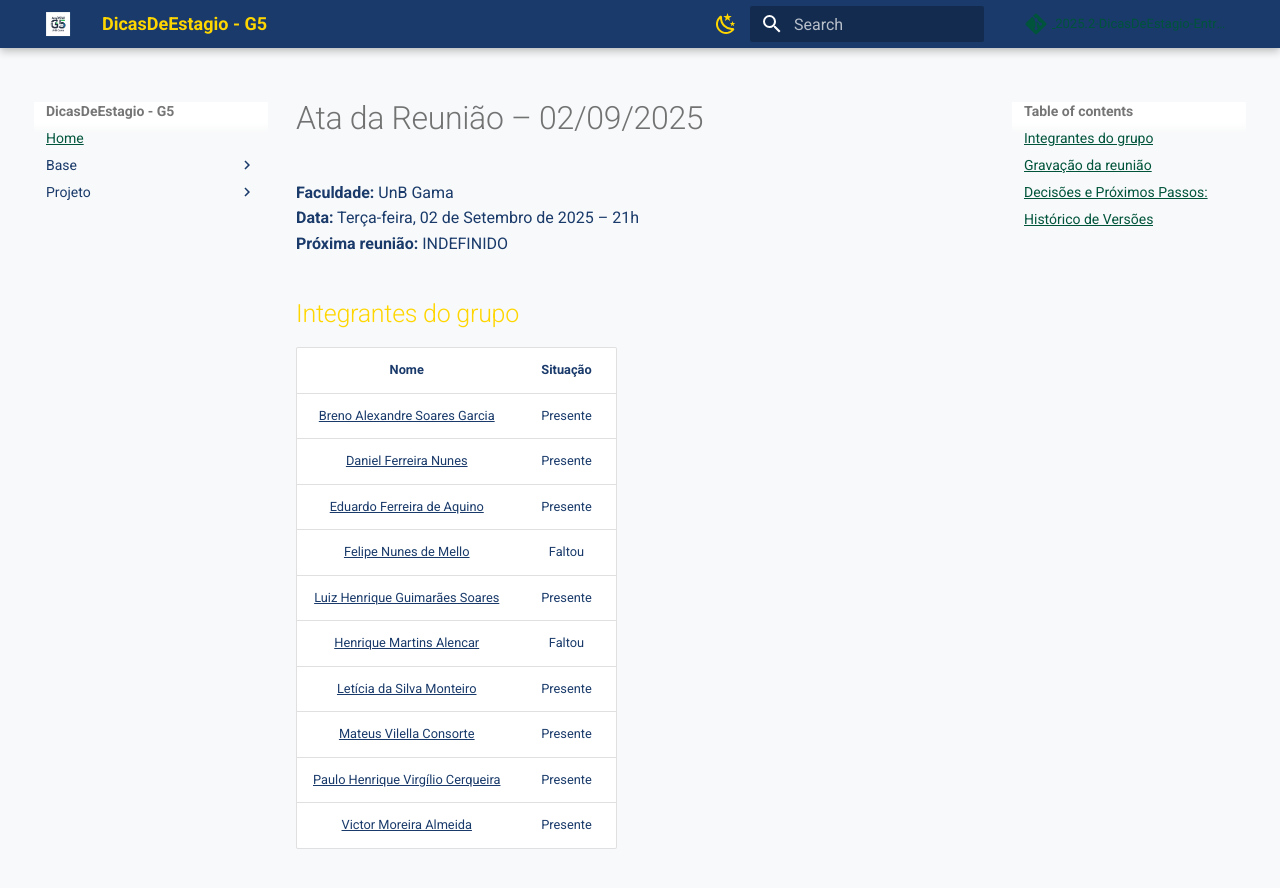
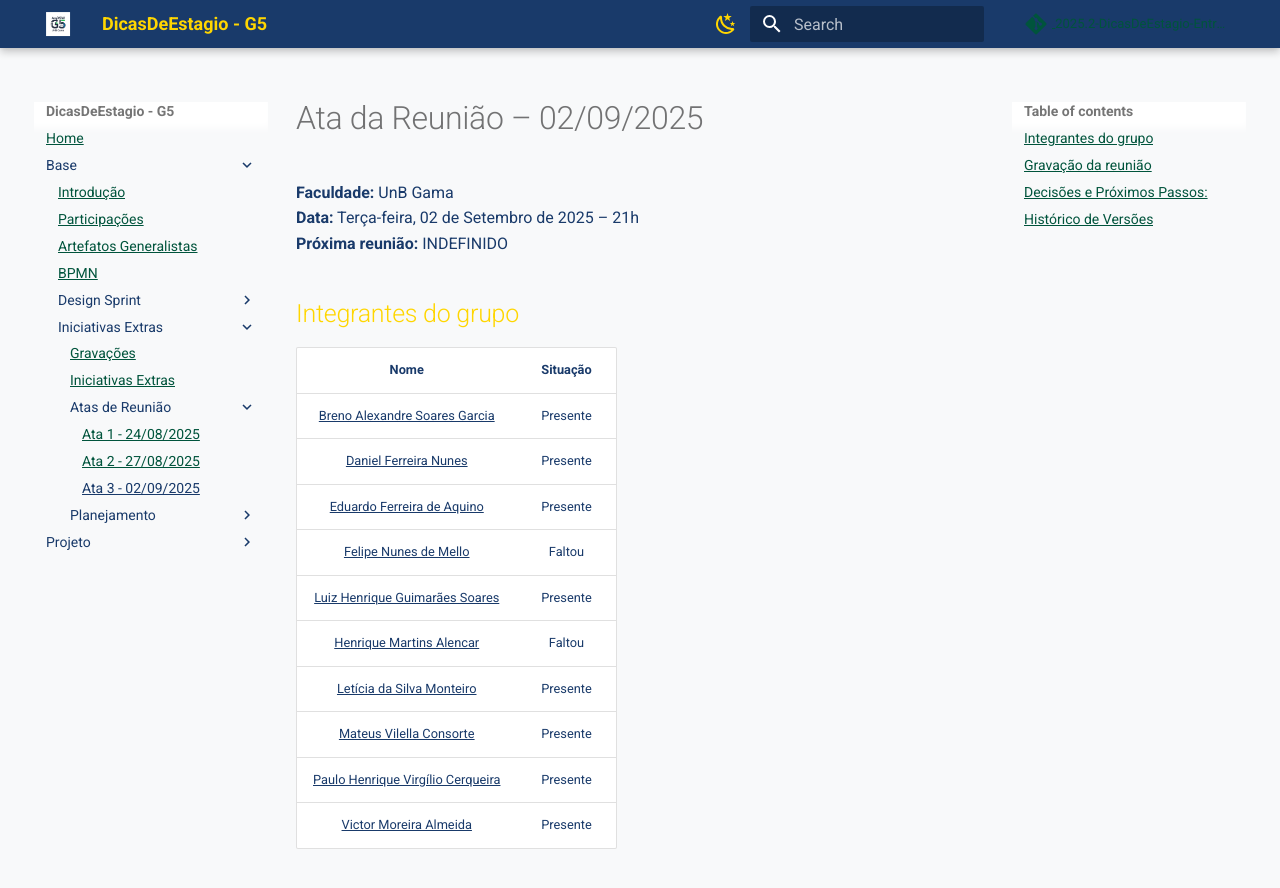
Before and after one commit to UnBArqDsw2025-2-Turma02/2025.2-T02_G5_DicasDeEstagio_Entrega03, an MkDocs documentation site: the page built from docs/Base/Iniciativas-extras/Planejamento/ata3.md, in a window 1280 px wide and 900 px high. Shown: the top 888 px of the window. Built offline with MkDocs 1.6.1 and Material for MkDocs 9.7.7, drawn with Linux system fonts in a browser that asks for light colours; comment, search, counter and statistics services are not loaded.

Commit message:
docs: atas

```diff
--- a/docs/Base/Iniciativas-extras/Planejamento/ata3.md
+++ b/docs/Base/Iniciativas-extras/Planejamento/ata3.md
@@ -21,7 +21,7 @@
 
 ## Gravação da reunião
 
-<iframe width="560" height="315" src="https://www.youtube.com/embed/lia0PyBMV7I?si=uAlVJ78vjWfofQWy" title="YouTube video player" frameborder="0" allow="accelerometer; autoplay; clipboard-write; encrypted-media; gyroscope; picture-in-picture; web-share" referrerpolicy="strict-origin-when-cross-origin" allowfullscreen></iframe>
+<iframe width="560" height="315" src="https://www.youtube.com" title="YouTube video player" frameborder="0" allow="accelerometer; autoplay; clipboard-write; encrypted-media; gyroscope; picture-in-picture; web-share" referrerpolicy="strict-origin-when-cross-origin" allowfullscreen></iframe>
 
 
 ## Decisões e Próximos Passos:
--- a/mkdocs.yml
+++ b/mkdocs.yml
@@ -43,7 +43,10 @@ nav:
     - Iniciativas Extras:
       - Gravações: Base/Iniciativas-extras/Gravacoes.md
       - Iniciativas Extras: Base/Iniciativas-extras/IniciativasExtras.md
-      - Atas de Reunião: Base/Iniciativas-extras/Atas-de-reuniao/
+      - Atas de Reunião:
+        - Ata 1 - 24/08/2025: Base/Iniciativas-extras/Planejamento/ata1.md
+        - Ata 2 - 27/08/2025: Base/Iniciativas-extras/Planejamento/ata2.md
+        - Ata 3 - 02/09/2025: Base/Iniciativas-extras/Planejamento/ata3.md
       - Planejamento:
         - Cronograma Executado: Base/Iniciativas-extras/Planejamento/CronogramaExecutado.md
         - Cronograma Planejado: Base/Iniciativas-extras/Planejamento/CronogramaPlanejado.md
```
Also changed, not shown: docs/Base/Iniciativas-extras/Planejamento/Ferramentas.md (+28 -0 lines), docs/Base/Iniciativas-extras/Planejamento/ata2.md (+1 -1 lines).
